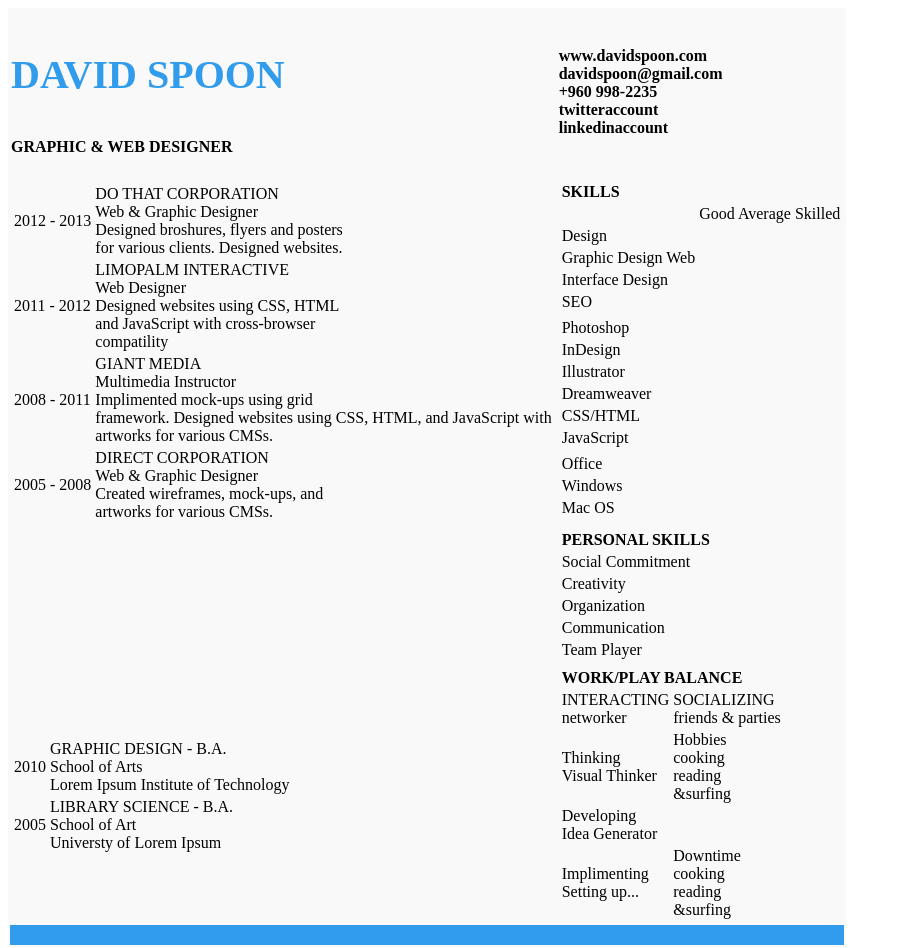
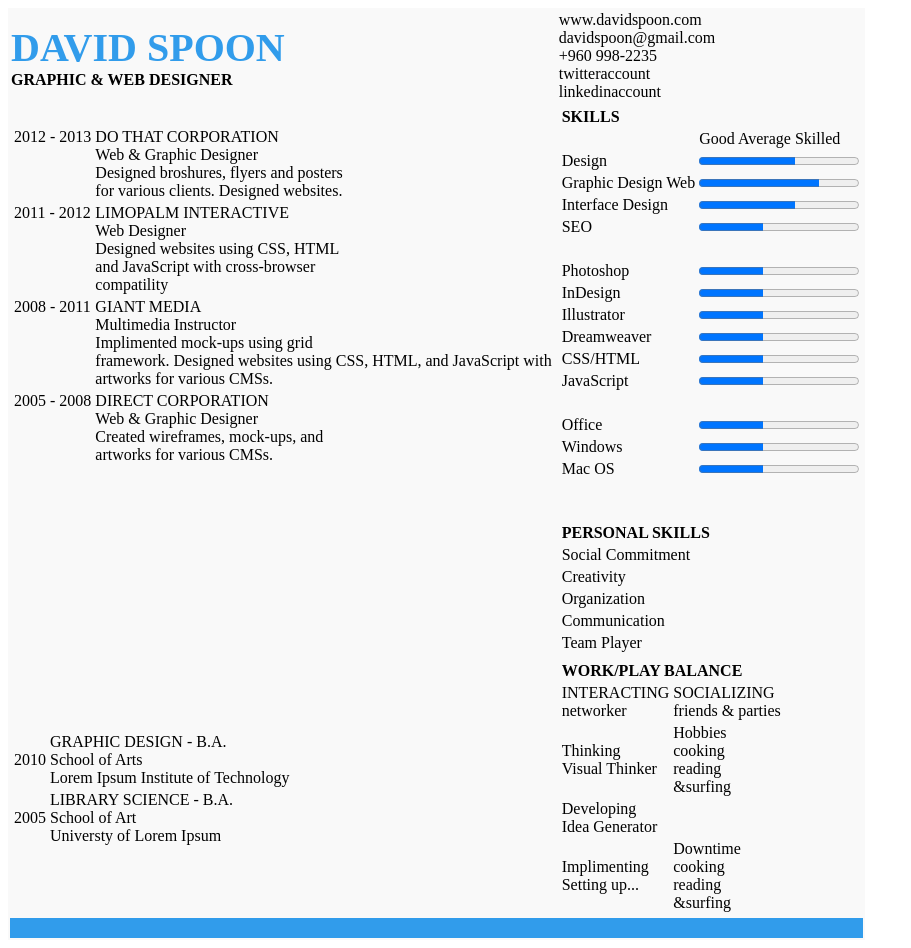
Before and after one commit to Xwilliame/CV-tableau, a plain HTML site: page index.html in a window 1280 px wide. Shown: the whole page, without its empty margins (0-911 px from the left). Drawn offline with Linux system fonts and the light colour scheme.

Commit message:
modif css

```diff
--- a/index.html
+++ b/index.html
@@ -12,8 +12,8 @@
   <div class="main-contener">
   <table>
      <tr>
-        <th><p class="name">DAVID SPOON</p><p class="subtitle">GRAPHIC & WEB DESIGNER</p></th>
-        <th>www.davidspoon.com<br>davidspoon@gmail.com<br>+960 998-2235<br>twitteraccount<br>linkedinaccount</th>
+        <th><div class="name">DAVID SPOON</div>GRAPHIC & WEB DESIGNER</th>
+        <th><div class="data">www.davidspoon.com<br>davidspoon@gmail.com<br>+960 998-2235<br>twitteraccount<br>linkedinaccount</div></th>
       </tr>
 
       <tr>
@@ -24,15 +24,15 @@
     <th></th>
   </tr>
    <tr>
-        <tr><td>2012 - 2013</td>
+        <tr><td>2012 - 2013<br><br><br><br></td>
         <td>DO THAT CORPORATION<br> Web & Graphic Designer<br> Designed broshures, flyers and posters<br> for various clients. Designed websites.</td>
       </tr>
-        <tr><td>2011 - 2012</td>
+        <tr><td>2011 - 2012<br><br><br><br><br></td>
         <td>LIMOPALM INTERACTIVE<br>Web Designer<br>Designed websites using CSS, HTML<br>and JavaScript with cross-browser<br>compatility</td></tr>
       </tr>
-              <tr><td>2008 - 2011</td>
+              <tr><td>2008 - 2011<br><br><br><br><br></td>
       <td>GIANT MEDIA<br>Multimedia Instructor<br>Implimented mock-ups using grid<br>framework. Designed websites using CSS, HTML, and JavaScript with<br> artworks for various CMSs.</td></tr>
-      <tr><td>2005 - 2008</td>
+      <tr><td>2005 - 2008<br><br><br><br></td>
       <td>DIRECT CORPORATION<br>Web & Graphic Designer<br>Created wireframes, mock-ups, and<br>artworks for various CMSs.</td></tr>
 </table>
     </td>
@@ -48,62 +48,62 @@
           </tr>
           <tr>
             <td>Design</td>
-            <td></td>
+            <td><progress value="60" max="100"></progress></td>
           </tr>
           <tr>
             <td>Graphic Design Web</td>
-            <td></td>
+            <td><progress value="75" max="100"></progress></td>
           </tr>
           <tr>
             <td>Interface Design</td>
-            <td></td>
+            <td><progress value="60" max="100"></progress></td>
           </tr>
           <tr>
             <td>SEO</td>
-            <td></td>
+            <td><progress value="40" max="100"></progress></td>
           </tr>
           <tr>
-            <td>  </td>
+            <td> <br> </td>
 
               </tr>
             <tr>
             <td>Photoshop</td>
-
+            <td><progress value="40" max="100"></progress></td>
             </tr>
             <tr>
               <td>InDesign</td>
-
+            <td><progress value="40" max="100"></progress></td>
             </tr>
             <tr>
               <td>Illustrator</td>
-
+              <td><progress value="40" max="100"></progress></td>
             </tr>
             <tr>
               <td>Dreamweaver</td>
-
+             <td><progress value="40" max="100"></progress></td>
             </tr>
             <tr>
               <td>CSS/HTML</td>
-
+              <td><progress value="40" max="100"></progress></td>
             </tr>
             <tr>
               <td>JavaScript</td>
-
+              <td><progress value="40" max="100"></progress></td>
             </tr>
             <tr>
-               <td>  </td>
+               <td><br>  </td>
             </tr>
             <tr>
               <td>Office</td>
-
+              <td><progress value="40" max="100"></progress></td>
             </tr>
             <tr>
               <td>Windows</td>
-
+              <td><progress value="40" max="100"></progress></td>
             </tr>
             <tr>
               <td>Mac OS</td>
-
+            <td><progress value="40" max="100"></progress><br></td>
             </tr>
           </table>
         </td>
@@ -124,7 +124,7 @@
           <td>
             <table>
               <tr>
-                <th>PERSONAL SKILLS</th>
+                <th><br><br>PERSONAL SKILLS</th>
                 <th><br></th>
               </tr>
               <tr>
--- a/style.css
+++ b/style.css
@@ -2,14 +2,22 @@ table, th, tr, td {
 background-color: #F9F9F9;
 
 }
+
+th {
+  text-align: left;
+}
+
 .name {
   color: #319CEB;
   text-align: left;
   font-size: 40px;
+  font-weight: bold;
 }
-th {
-  text-align: left;
+
+.data {
+  font-weight: lighter;
 }
+
 .footer {
   background-color: #319CEB;
 }
```
